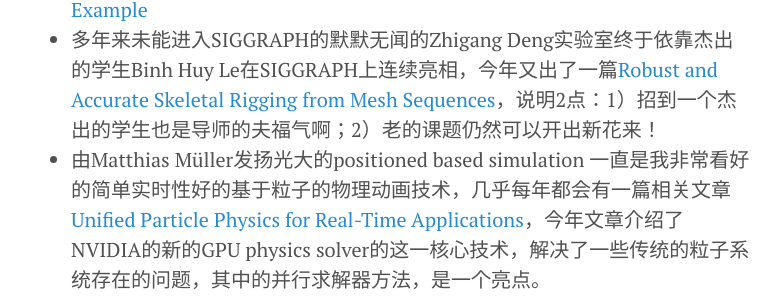
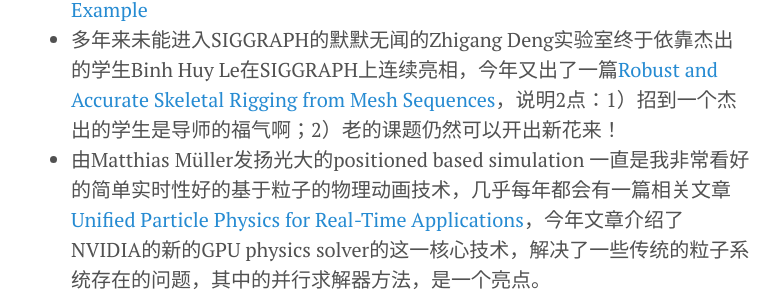
Before and after one commit to hwdong/hwdong-old.github.io, a Jekyll site: the page built from index.html, in a window 1280 px wide and 900 px high, scrolled down 432 px. Shown: the part 174-475 px from the top of the window, without its empty margins (249-1030 px from the left). Built offline with Jekyll 4.4.1, drawn with Linux system fonts in a browser that asks for light colours; Markdown is read by kramdown in place of the engine named in the settings; the list of posts is cut into pages by our own code.

Commit message:
Updated 2014-09-20-SIGGRAPH2014.md

```diff
--- a/_posts/2014-09-20-SIGGRAPH2014.md
+++ b/_posts/2014-09-20-SIGGRAPH2014.md
@@ -8,7 +8,7 @@
 - 如何操纵一幅2D图像中的3D物体？
  [3D Object Manipulation in a Single Photograph using Stock 3D Models](http://www.cs.cmu.edu/~om3d/). 更多可以参看纽约时报等的报告 [ New York Times](http://www.nytimes.com/2014/08/12/science/3-d-tool-guesses-what-a-photo-is-missing.html) .
 - 基于例子的设计与制造：通过例子模板及约束，交互式的设计可制造的三维模型，适合于快速3D打印模型的设计与制造 [Design and Fabrication by Example](http://fabbyexample.csail.mit.edu/)
-- 多年来未能进入SIGGRAPH的默默无闻的Zhigang Deng实验室终于依靠杰出的学生Binh Huy Le在SIGGRAPH上连续亮相，今年又出了一篇[Robust and Accurate Skeletal Rigging from Mesh Sequences](http://graphics.cs.uh.edu/ble/papers/2014s-ske/)，说明2点：1）招到一个杰出的学生也是导师的夫福气啊；2）老的课题仍然可以开出新花来！
+- 多年来未能进入SIGGRAPH的默默无闻的Zhigang Deng实验室终于依靠杰出的学生Binh Huy Le在SIGGRAPH上连续亮相，今年又出了一篇[Robust and Accurate Skeletal Rigging from Mesh Sequences](http://graphics.cs.uh.edu/ble/papers/2014s-ske/)，说明2点：1）招到一个杰出的学生是导师的福气啊；2）老的课题仍然可以开出新花来！
 - 由Matthias Müller发扬光大的positioned based simulation 一直是我非常看好的简单实时性好的基于粒子的物理动画技术，几乎每年都会有一篇相关文章[Unified Particle Physics for Real-Time Applications](http://blog.mmacklin.com/flex/)，今年文章介绍了NVIDIA的新的GPU physics solver的这一核心技术，解决了一些传统的粒子系统存在的问题，其中的并行求解器方法，是一个亮点。
 - i
 - i
```
